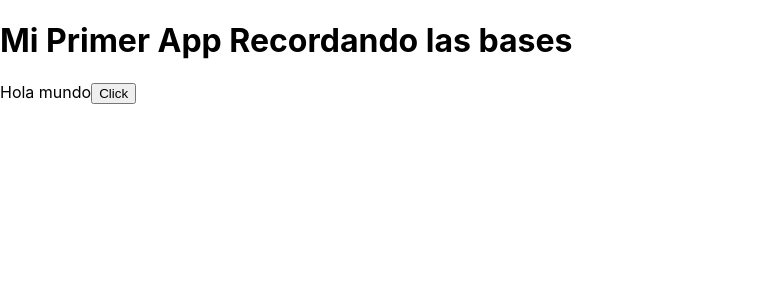
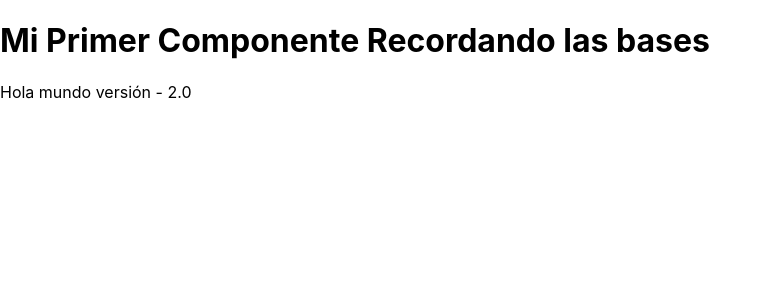
Before and after one commit to DrGarciaDev/react-basic-udemy, a React (Create React App) app: page / in a window 1280 px wide. Shown: the top 300 px of the page, without its empty margins (0-771 px from the left). Built offline with nearby package versions, Linux system fonts and the light colour scheme.

Commit message:
Primer componente, también muy básico pero de reafirmación de conocimientos

```diff
--- a/src/App.js
+++ b/src/App.js
@@ -1,18 +1,20 @@
 import React from 'react';
+import Saludar from './components/Saludar';
 
 function App() {
-  const holaMundo = () => {
-    return "Hola mundo";
-  }
+  // const holaMundo = () => {
+  //   return "Hola mundo";
+  // }
 
-  const numero = () => {
-    console.log('1');
-  }
+  // const numero = () => {
+  //   console.log('1');
+  // }
   return (
     <div className="App">
-      <h1>Mi Primer App Recordando las bases</h1>
-      {holaMundo()}
-      <button onClick= {numero}>Click</button>
+      <h1>Mi Primer Componente Recordando las bases</h1>
+      {/* {holaMundo()}
+      <button onClick= {numero}>Click</button> */}
+      <Saludar />
     </div>
   );
 }
--- /dev/null
+++ b/src/components/Saludar.js
@@ -0,0 +1,7 @@
+// import React from 'react';
+
+function Saludar () {
+    return 'Hola mundo versión - 2.0';
+}
+
+export default Saludar;
```
